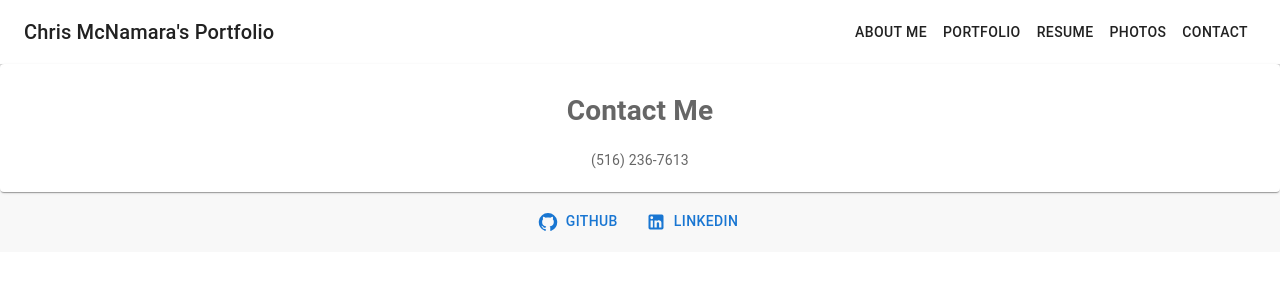
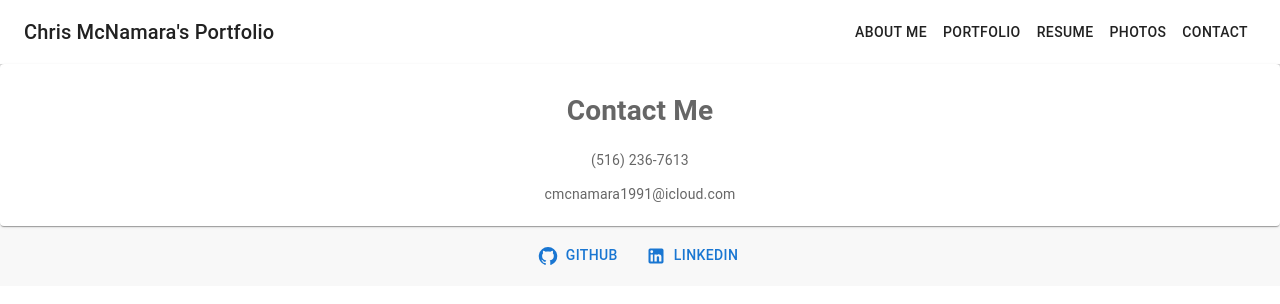
Before and after one commit to cmcnamara15/React-Portfolio, a React (Create React App) app in the folder react-portfolio/: page /ContactMe in a window 1280 px wide. Shown: the top 304 px of the page. Built offline with nearby package versions, Linux system fonts and the light colour scheme.

Commit message:
Add email to contact page and reformatted layout.jsx

```diff
--- a/react-portfolio/src/pages/ContactMe.jsx
+++ b/react-portfolio/src/pages/ContactMe.jsx
@@ -6,6 +6,7 @@ export default function ContactMe() {
         <div>
             <h1>Contact Me</h1>
             <p>(516) 236-7613</p>
+            <p>cmcnamara1991@icloud.com</p>
         </div>
     )
 }
```
Also changed, not shown: react-portfolio/src/components/layout.jsx (indentation only).
